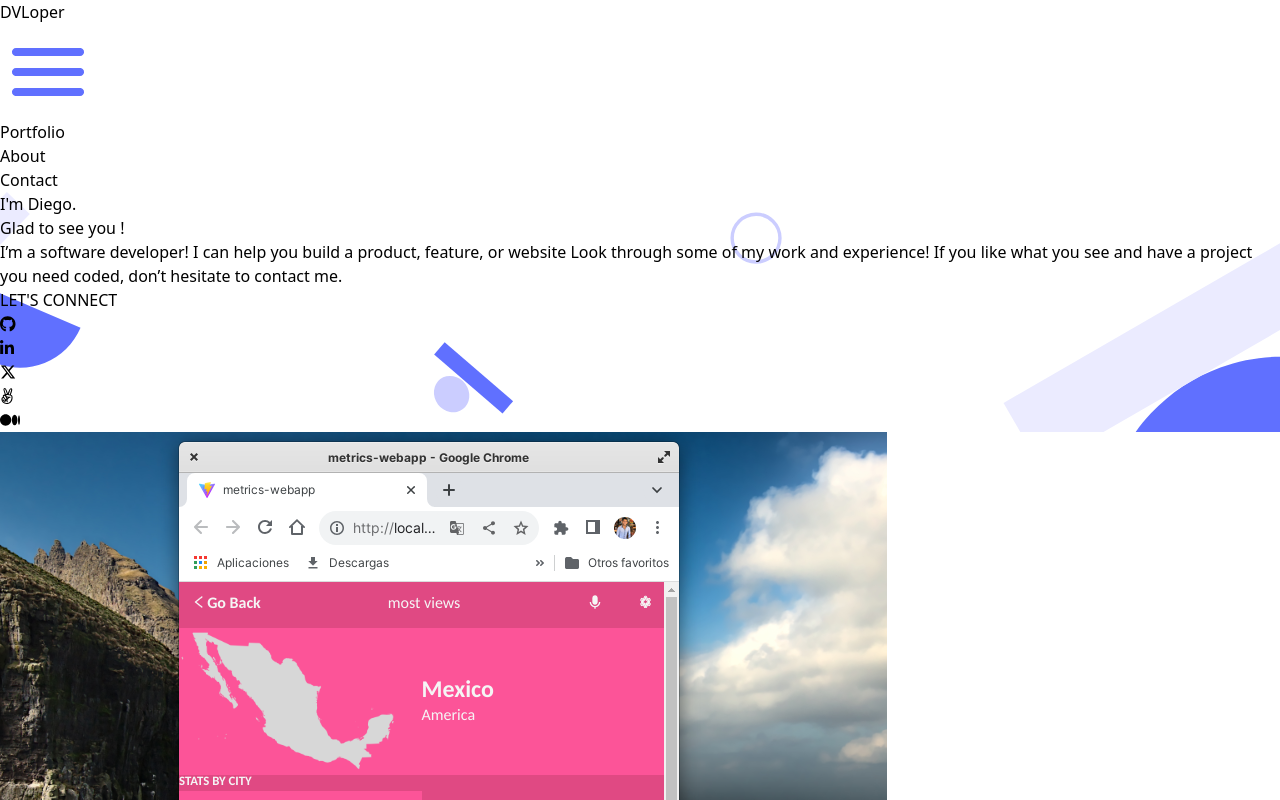
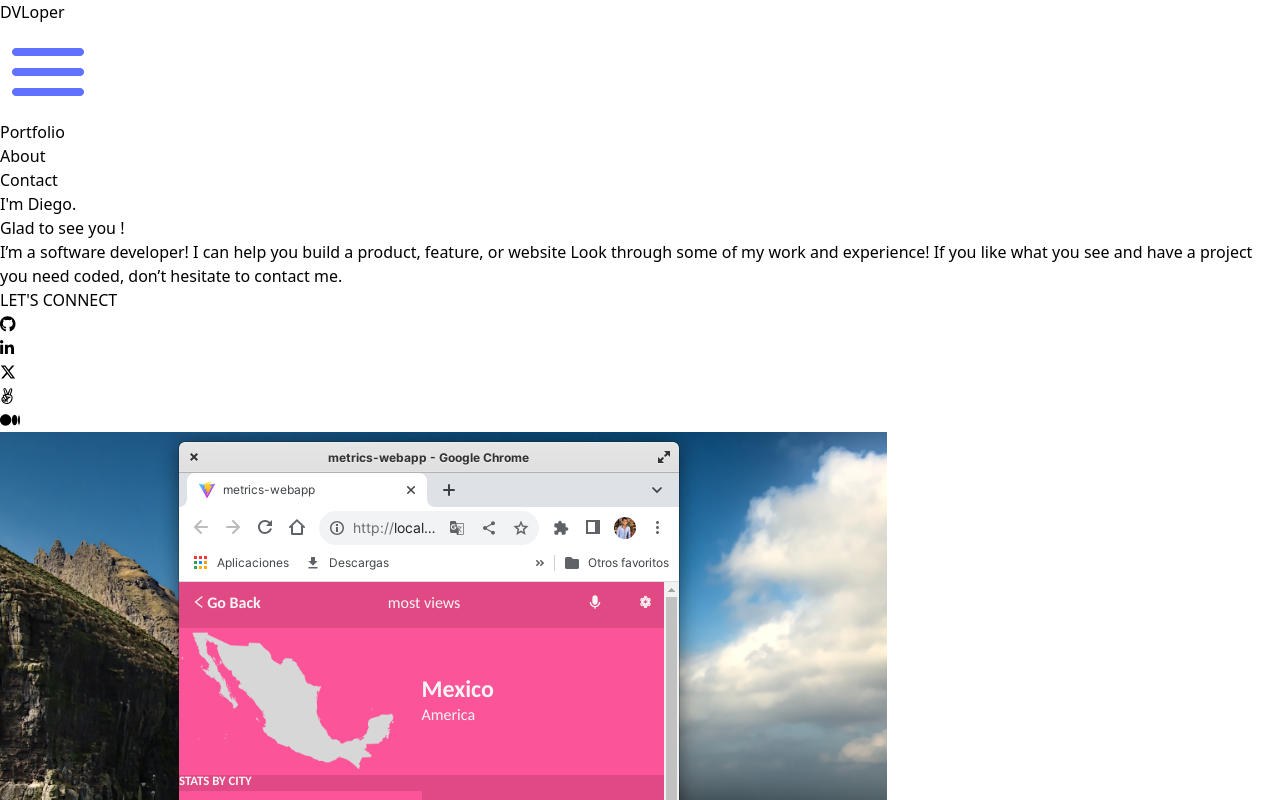
Before and after one commit to Diegogagan2587/Diegogagan2587.github.io, a React (Vite) app: page / in a window 1280 px wide. Shown: the top 800 px of the page. Built offline with nearby package versions, Linux system fonts and the light colour scheme.

Commit message:
Updated Intro background: Implement it with tailwind

```diff
--- a/src/sections/IntroductionSection.jsx
+++ b/src/sections/IntroductionSection.jsx
@@ -1,19 +1,16 @@
 import SocialMediaBar from '../components/SocialMediaBar';
 import background from '../assets/img/header-shapes-mobile@2x.svg';
 
-const IntroductionSection = () => {
-  const backgroundStyle = {
-    backgroundImage: `url(${background})`,
-    backgroundRepeat: 'no-repeat',
-    backgroundSize:   '100%',
-  };
+ const IntroductionSection = () => {
 
   return (
     <section
       id="introduction-section"
       className="p-6 border-t-[36px] w-full bg-white h-screen flex flex-col justify-center items-center
-      rounded-bl-[64px] border-2"
-      style={backgroundStyle}
+      rounded-bl-[64px] border-2
+      bg-[url('./assets/img/header-shapes-mobile@2x.svg')] bg-no-repeat bg-cover
+      "
+      //style={backgroundStyle}
     >
       <div className="flex flex-col gap-5 max-w-[920px]">
         <h1 className="text-4xl font-bold leading-[52px] text-[#172B4D]">I'm Diego.<br/> Glad to see you !</h1>
```
